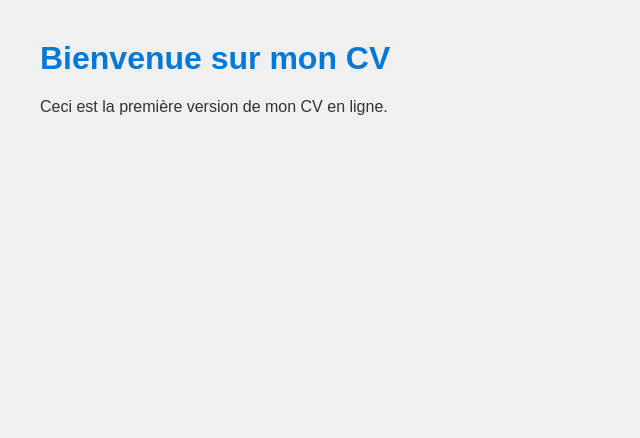
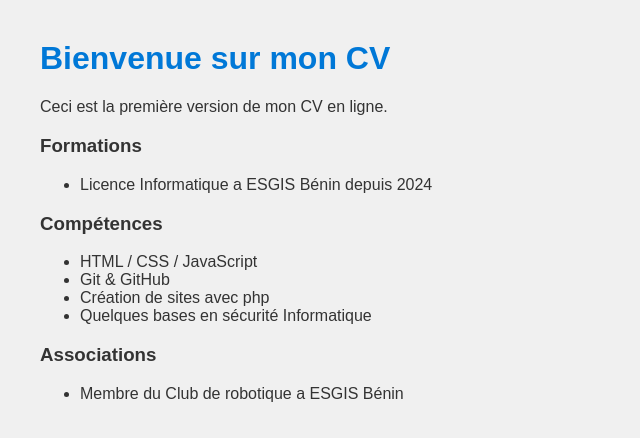
Before and after one commit to hornelmercy/mon-cv, a plain HTML site: page index.html in a window 1280 px wide. Shown: the whole page, without its empty margins (0-640 px from the left). Drawn offline with Linux system fonts and the light colour scheme.

Commit message:
mise en place de la section associations

```diff
--- a/index.html
+++ b/index.html
@@ -12,5 +12,21 @@
 <body>
     <h1>Bienvenue sur mon CV</h1>
     <p>Ceci est la première version de mon CV en ligne.</p>
+    <h3>Formations</h3>
+<ul>
+  <li>Licence Informatique a ESGIS Bénin depuis 2024</li>
+</ul>
+<h3>Compétences</h3>
+<ul>
+  <li>HTML / CSS / JavaScript </li>
+  <li>Git & GitHub</li>
+  <li> Création de sites avec php</li>
+  <li>Quelques bases en sécurité Informatique</li>
+</ul>
+<h3>Associations</h3>
+<ul>
+  <li>Membre du Club de robotique a ESGIS Bénin</li>
+</ul>
+
 </body>
 </html>
```
